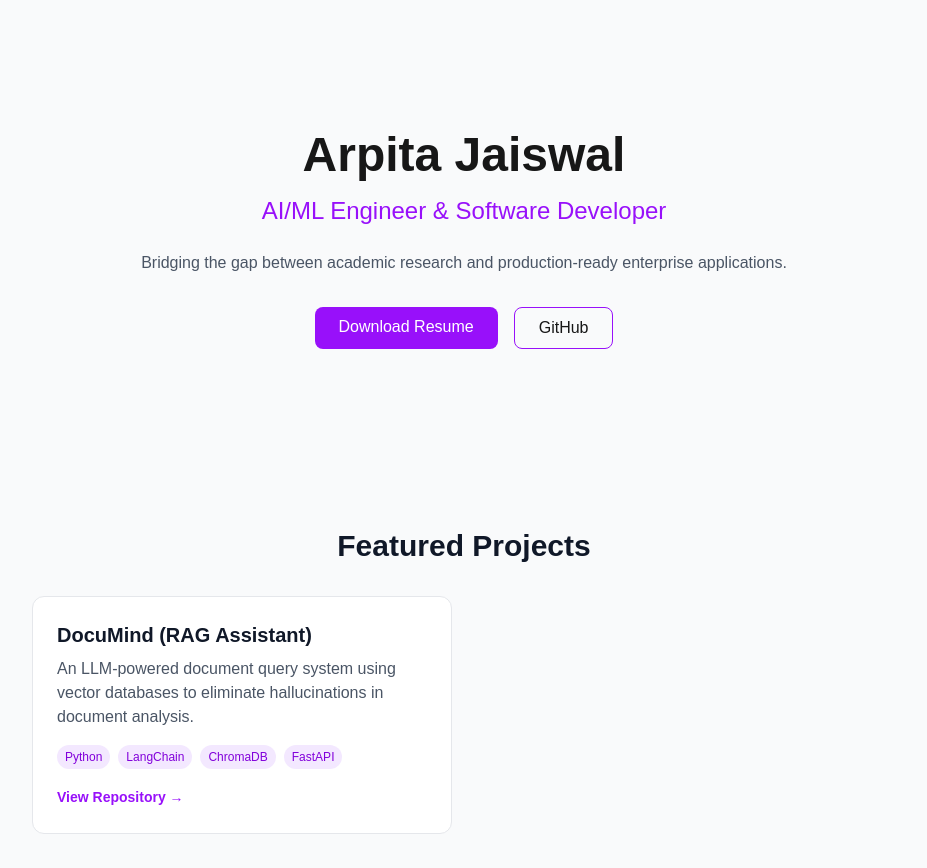
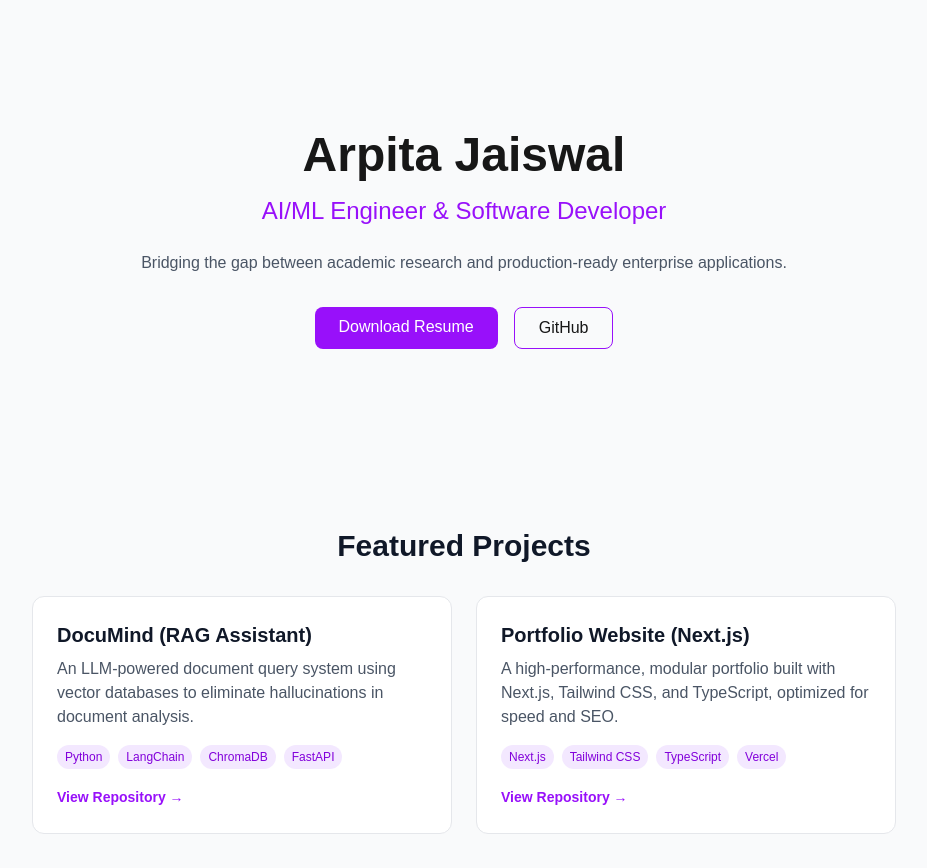
Before and after one commit to imarpitajaiswal/arpita-portfolio, a Next.js app: page / in a window 1280 px wide. Shown: the top 868 px of the page, without its empty margins (176-1103 px from the left). Built offline with nearby package versions, Linux system fonts and the light colour scheme.

Commit message:
feat: add footer and standardize page background

```diff
--- a/data/projects.ts
+++ b/data/projects.ts
@@ -1,9 +1,16 @@
+// data/projects.ts
+
 export const projects = [
   {
-    id: 1,
     title: "DocuMind (RAG Assistant)",
     description: "An LLM-powered document query system using vector databases to eliminate hallucinations in document analysis.",
     tags: ["Python", "LangChain", "ChromaDB", "FastAPI"],
     link: "https://github.com/imarpitajaiswal/documind",
+  },
+  {
+    title: "Portfolio Website (Next.js)",
+    description: "A high-performance, modular portfolio built with Next.js, Tailwind CSS, and TypeScript, optimized for speed and SEO.",
+    tags: ["Next.js", "Tailwind CSS", "TypeScript", "Vercel"],
+    link: "https://github.com/imarpitajaiswal/arpita-portfolio",
   }
 ];
```
